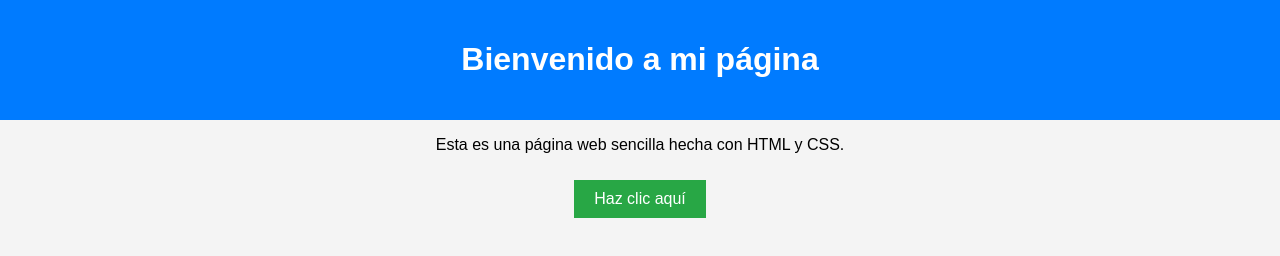
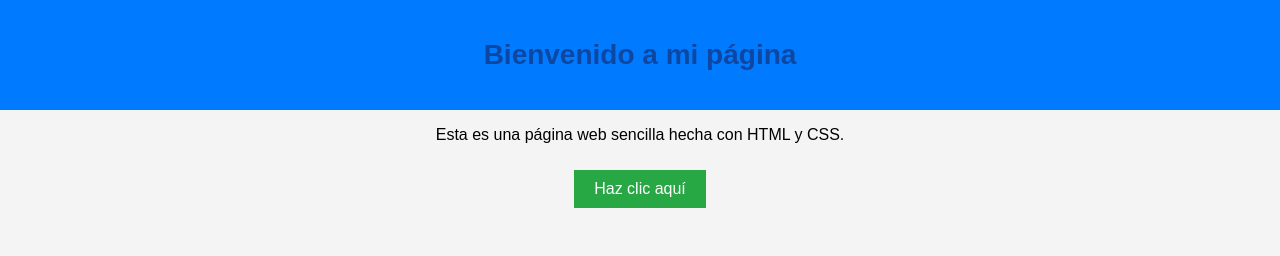
Before and after one commit to AndyES-bot/pagina-web-colaborativa, a plain HTML site: page index.html in a window 1280 px wide. Drawn offline with Linux system fonts and the light colour scheme.

Commit message:
Mejorar los estilos de la página: fondo azul claro y encabezado estilizado

```diff
--- a/styles.css
+++ b/styles.css
@@ -5,6 +5,12 @@ body {
     margin: 0;
     padding: 0;
 }
+
+h1 {
+    color: #0d47a1; /* Azul oscuro */
+    font-size: 28px;
+}
+
 
 header {
     background-color: #007bff;
```
